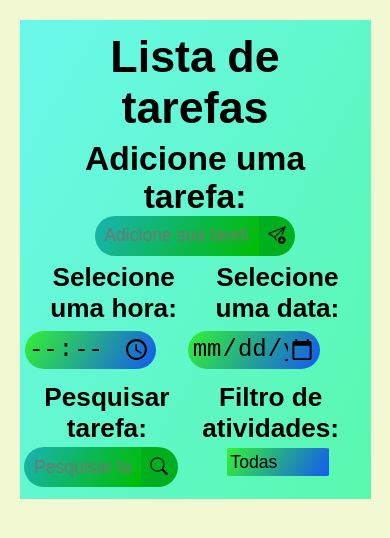
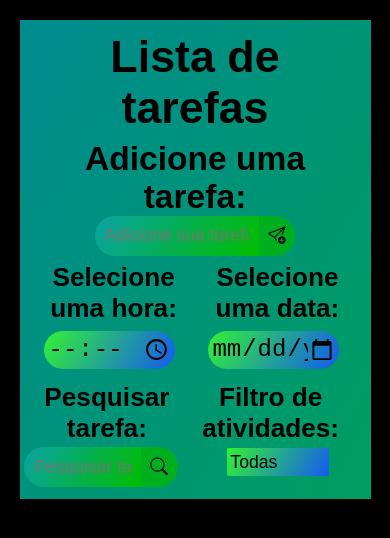
Before and after one commit to Anathyon/To-do-list, a plain HTML site: page index.html in a window 390 px wide. Drawn offline with nearby package versions, Linux system fonts and the light colour scheme; no server answers; a web font is replaced by a local one.

Commit message:
Melhoria responsividade

```diff
--- a/index.css
+++ b/index.css
@@ -14,6 +14,7 @@ body{
    font-family: "Agdasima", sans-serif;
    font-weight: 400;
    font-size: 1.4rem;
+   background-color: #000000;
 }
 
 #cx_principal{
@@ -371,7 +372,7 @@ body{
     .inp_time_date{
         width: 76%;
         position: relative;
-        left: -10%;
+        left: -4%;
     }
 }
 
```
